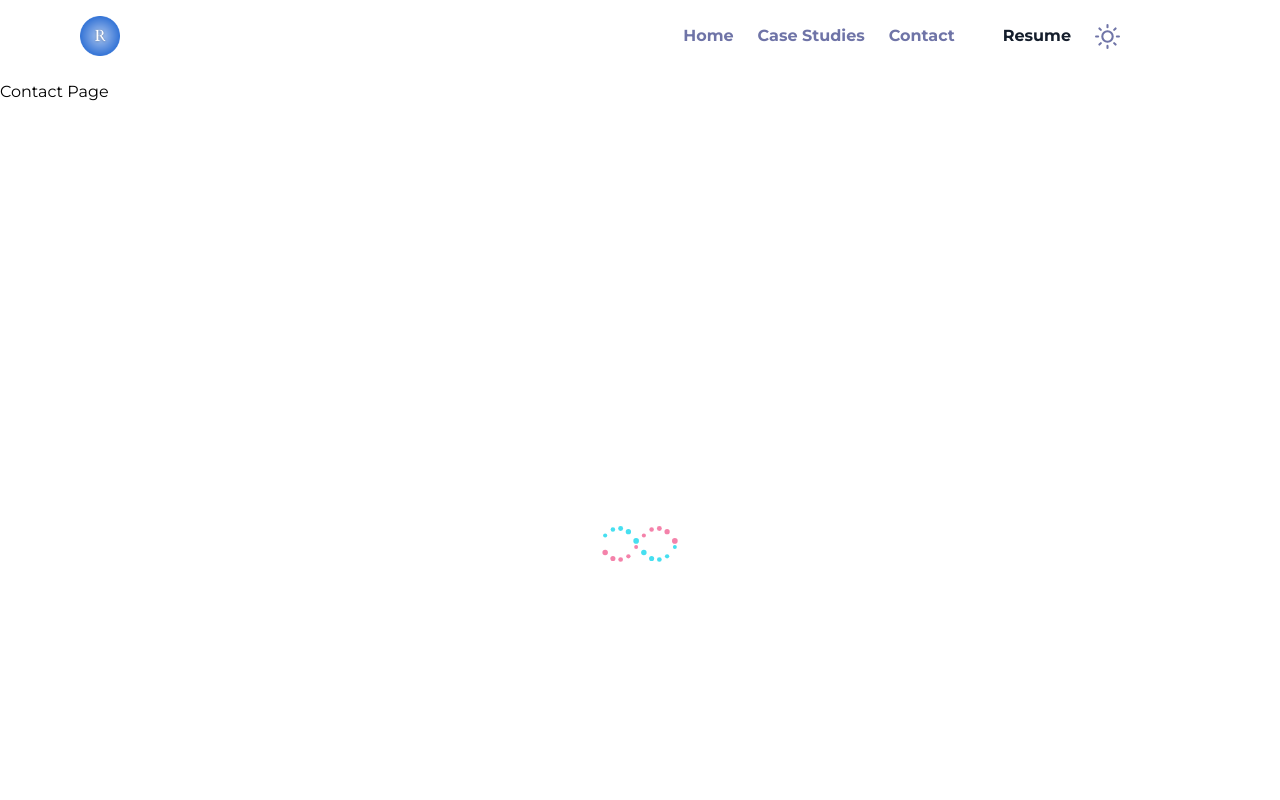
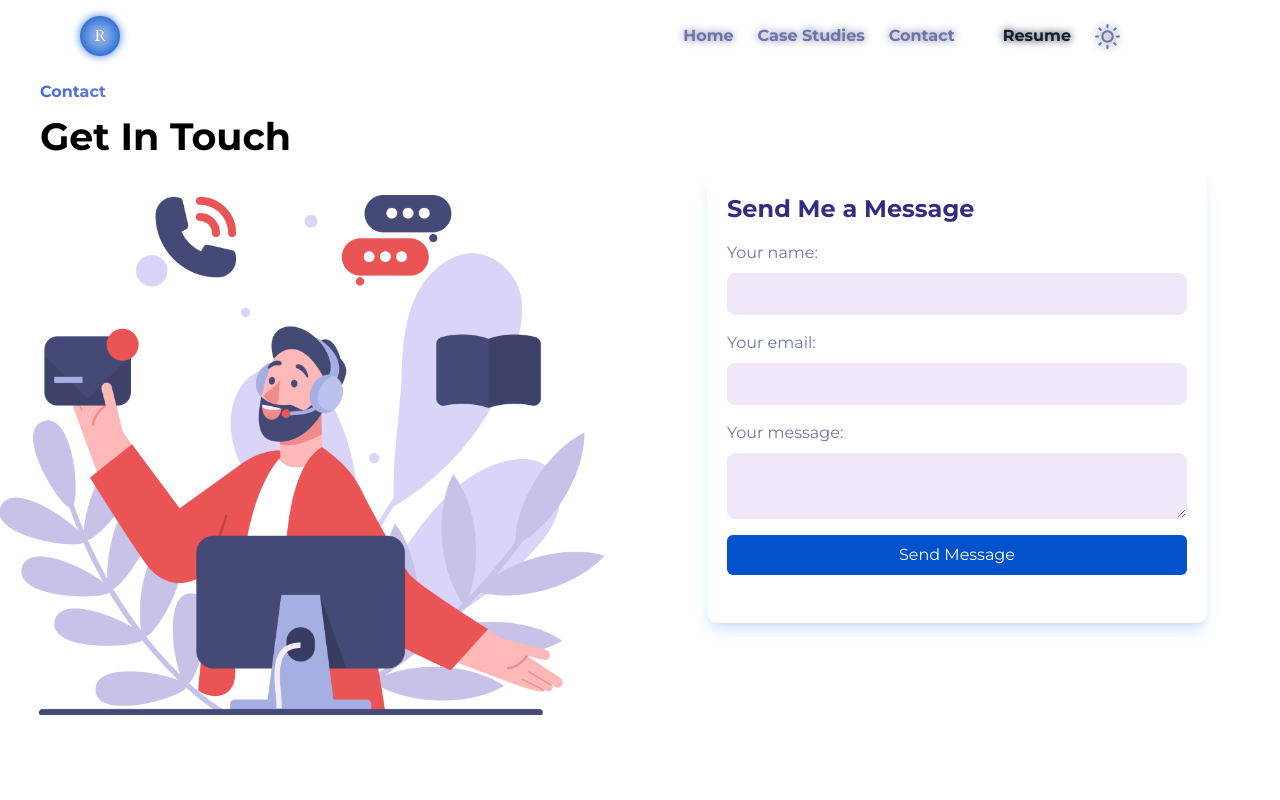
Before and after one commit to leungwoo/richardportfolio, a Next.js app: page /Contact in a window 1280 px wide. Shown: the top 800 px of the page. Built offline with nearby package versions, Linux system fonts and the light colour scheme; no server answers.

Commit message:
create contact page

```diff
--- a/app/Contact/page.tsx
+++ b/app/Contact/page.tsx
@@ -1,11 +1,80 @@
+import Image from "next/image";
 import Loading from "../components/Loading";
+import RootLayout from "../layout";
+
+import { contactbanner } from "@/assets/images";
 
 const Contact = () => {
   return (
-    <div className="h-viewport-height pt-[80px]">
-      Contact Page
-      <Loading />
-    </div>
+    <RootLayout hideFooter>
+      <div className="h-viewport-height pt-[80px] ">
+        <div className="flex md:flex-row flex-col gap-5 pb-10">
+          <div className="flex-1 ">
+            <div className="ml-10 flex flex-col gap-1">
+              <span className="font-bold text-md bg-gradient-to-r from-[#4768DB] to-[#FFFFFF] bg-clip-text text-transparent">
+                Contact
+              </span>
+              <h1 className="font-bold md:text-[38px]">Get In Touch</h1>
+            </div>
+            <Image
+              src={contactbanner}
+              alt="casetstudiesbanner"
+              width={1924}
+              height={1724}
+              className="min-w-[286px] rounded-[20px] object-contain"
+            />
+          </div>
+          <div className="flex-1 mx-auto items-center justify-center my-auto md:px-4 p-2">
+            <form className="flex flex-col max-w-[500px] h-[450px] mx-auto p-5 bg-white dark:bg-primary-carddark shadow-lg shadow-[#ADCDFF80] rounded-[10px] ">
+              <h1 className="text-2xl font-bold mb-4 text-[#312E81] dark:text-white">
+                Send Me a Message
+              </h1>
+              <label
+                htmlFor="name"
+                className="mb-2 text-text-navbar dark:text-text-dark"
+              >
+                Your name:
+              </label>
+              <input
+                type="text"
+                id="name"
+                name="name"
+                className=" p-2 mb-4 rounded-lg bg-primary-inputdefault dark:bg-primary-inputdark border border-[#F0E7F9] dark:border-[#47495F]"
+              />
+              <label
+                htmlFor="email"
+                className="mb-2 text-text-navbar dark:text-text-dark"
+              >
+                Your email:
+              </label>
+              <input
+                type="email"
+                id="email"
+                name="email"
+                className="p-2 mb-4 rounded-lg bg-primary-inputdefault dark:bg-primary-inputdark border border-[#F0E7F9] dark:border-[#47495F]"
+              />
+              <label
+                htmlFor="message"
+                className="mb-2 text-text-navbar dark:text-text-dark "
+              >
+                Your message:
+              </label>
+              <textarea
+                id="message"
+                name="message"
+                className="p-2 mb-4 rounded-lg bg-primary-inputdefault dark:bg-primary-inputdark border border-[#F0E7F9] dark:border-[#47495F]"
+              ></textarea>
+              <button
+                type="submit"
+                className="bg-primary-accentBlue dark:bg-primary-darkmodeblue hover:bg-opacity-75 dark:hover:bg-opacity-75 text-white py-2 px-4 rounded-md hover:bg-blue-600"
+              >
+                Send Message
+              </button>
+            </form>
+          </div>
+        </div>
+      </div>
+    </RootLayout>
   );
 };
 
--- a/app/layout.tsx
+++ b/app/layout.tsx
@@ -11,17 +11,19 @@ export const metadata: Metadata = {
 };
 
 export default function RootLayout({
+  hideFooter,
   children,
 }: {
   children: React.ReactNode;
+  hideFooter?: boolean;
 }) {
   return (
     <html lang="en" className={`${inter.className}`}>
       <Theme>
         <body>
           <Header />
-          <div className="flex-col mx-auto overflow-auto">{children}</div>
-          <Footer />
+          <div className="flex-col mx-auto pb-20 md:pb-10">{children}</div>
+          {!hideFooter && <Footer />}
         </body>
       </Theme>
     </html>
--- a/assets/images/index.js
+++ b/assets/images/index.js
@@ -8,6 +8,7 @@ import footer from "./footer.png";
 import hipnode from "./hipnodelaptop.png";
 import carrent from "./carrentlaptop.png";
 import filmpire from "./filmpire.png";
+import contactbanner from "./contactbanner.png";
 
 export {
   rlogo2,
@@ -20,4 +21,5 @@ export {
   hipnode,
   carrent,
   filmpire,
+  contactbanner,
 };
--- a/tailwind.config.js
+++ b/tailwind.config.js
@@ -28,6 +28,9 @@ module.exports = {
           project1: "#5F9FFE",
           project2: "#56B0B9",
           project3: "#1F1D2B",
+          formdefault: "#312E81",
+          inputdark: "#2E2F3E",
+          inputdefault: "#F0E7F9",
         },
         text: {
           title: "#151E2C",
```
Also changed, not shown: assets/images/contactbanner.png (added).
